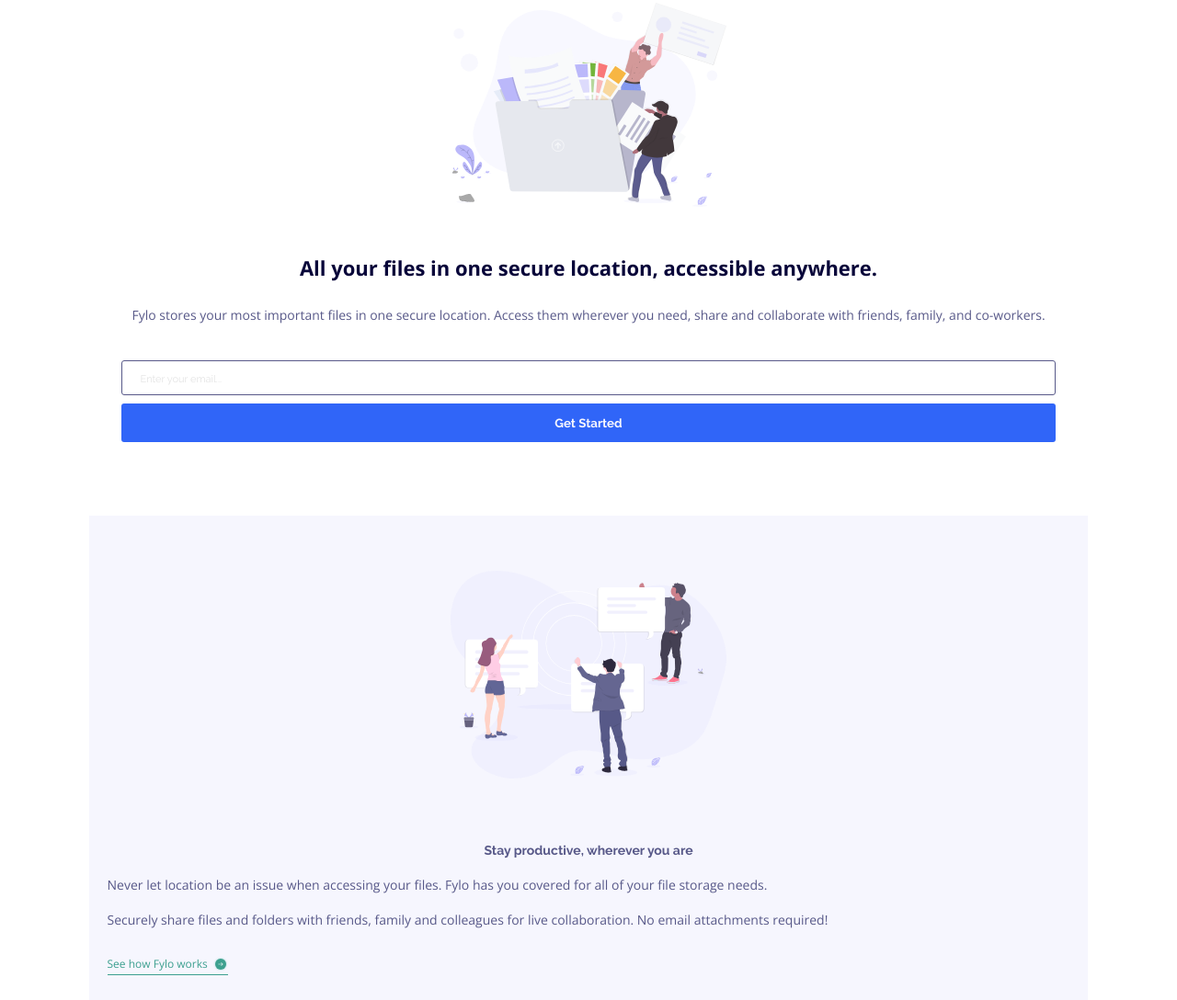
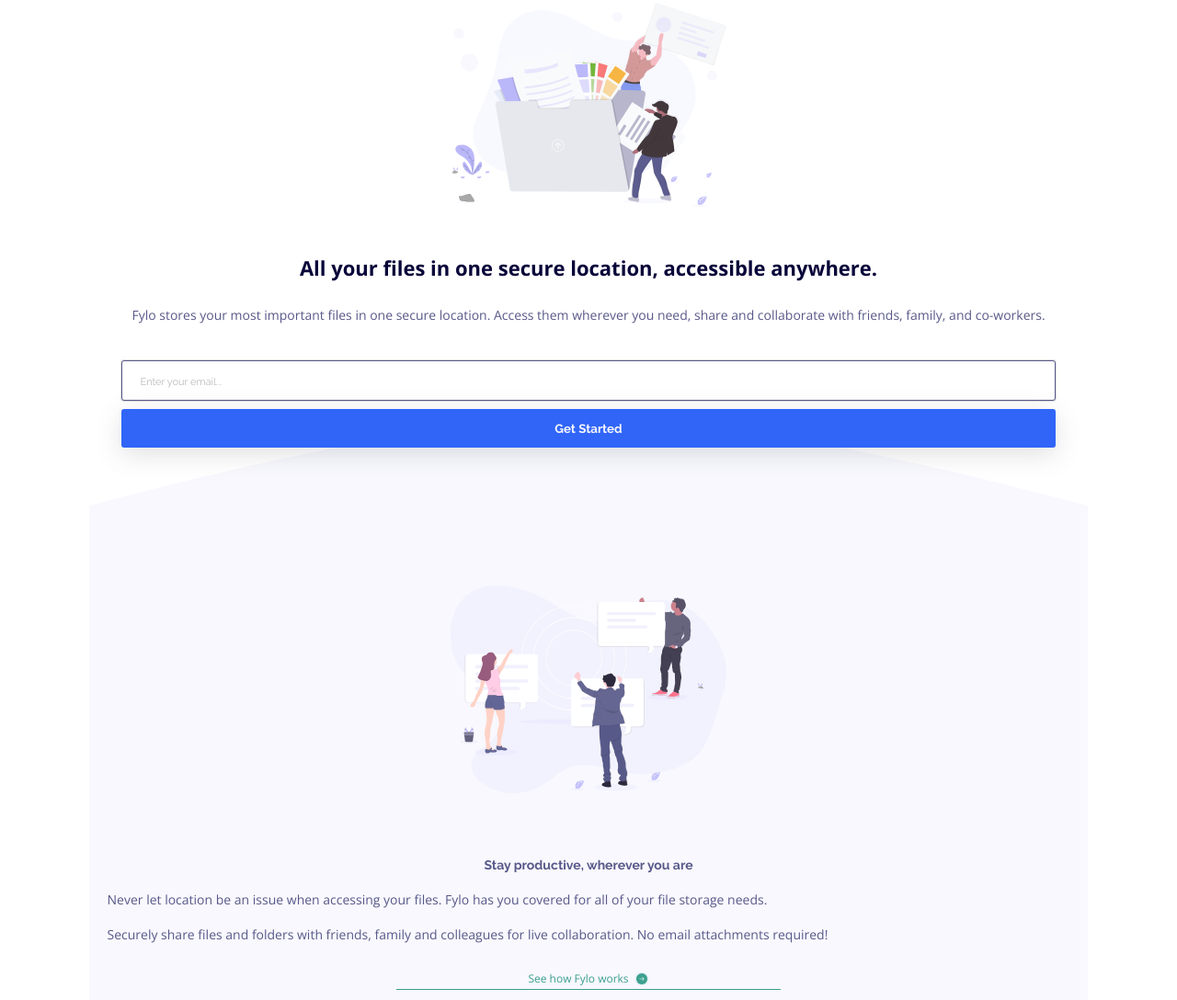
Before and after one commit to Oghenetega16/fylo-landing-page-with-two-column-layout-master, a plain HTML site: page index.html in a window 1280 px wide. Shown: the part 132-1220 px from the top of the page at 92% size. Drawn offline with nearby package versions, Linux system fonts and the light colour scheme.

Commit message:
In Progress

```diff
--- a/style.css
+++ b/style.css
@@ -44,7 +44,7 @@
 li {
     font-size: 12px;
     color: var(--desaturated-blue);
-    font-weight: 400;
+    font-weight: 700;
     font-family: "Raleway", serif;
 }
 
@@ -68,18 +68,27 @@
 .first {
     display: flex;
     flex-direction: column-reverse;
-    margin: 80px 35px;
     gap: 50px;
+    margin-top: 80px;
     text-align: center;
+    background-image: url(./images/bg-curve-mobile.svg);
+    background-repeat: no-repeat;
+    background-size: contain;
+    background-position: center bottom;
 }
 
-.first p {
+.first-text {
+    margin: 0 35px;
+    padding-bottom: 120px;
+}
+
+.first-text p {
     padding: 0 10px;
     color: var(--desaturated-blue);
     margin: 25px 0 40px 0;
 }
 
-h3 {
+.first-text h3 {
     line-height: 1.5em;
     color: var(--very-dark-blue);
     font-size: 22px;
@@ -91,14 +100,13 @@
 .second {
     display: flex;
     flex-direction: column-reverse;
-    margin: 80px 0 0 0;
     gap: 50px;
-    background-color: var(--light-grayish-blue);
+    background-color: hsla(240, 80%, 98%, 0.795);
     padding-bottom: 70px;
 }
 
 .second .illustration {
-    margin-top: 60px;
+    margin-top: 30px;
 }
 
 .second-text  {
@@ -115,11 +123,11 @@
 }
 
 .arrow {
-    display: inline-flex;
-
-    /* justify-content: center; */
+    display: flex;
     align-items: center;
-    margin: 30px 0;
+    justify-content: center;
+    width: 40%;
+    margin: 30px auto;
     gap: 6px;
     border-bottom: 1px solid var(--moderate-cyan);
     padding-bottom: 3px;
@@ -144,6 +152,7 @@
 .testimonial-text p {
     line-height: 1.5em;
     font-size: 10px;
+    font-weight: 400;
 }
 
 .bio {
@@ -216,7 +225,6 @@
     flex-direction: column;
     gap: 30px;
     margin-top: 30px;
-
 }
 
 .item {
@@ -231,6 +239,8 @@
     gap: 20px;
     margin-bottom: 20px;
     color: var(--light-grayish-blue);
+    font-family: "Open Sans", serif;
+    font-weight: 400;
 }
 
 .socials {
@@ -248,7 +258,6 @@
     border: 1px solid white;
     color: #fff;
     border-radius: 50%;
-    background: rgba(0, 0, 0, 0);
     padding: 7.2px;
     margin-bottom: 50px;
 }
@@ -261,16 +270,17 @@
 
 input {
     width: 100%;
-    padding: 10px 20px;
+    padding: 13px 20px;
     border: 1px solid var(--desaturated-blue);
     border-radius: 3px;
     font-family: "Raleway", serif;
     outline: none;
+    box-shadow: rgba(0, 0, 0, 0.02) 0px 1px 3px 0px, rgba(27, 31, 35, 0.15) 0px 0px 0px 1px;
 }
 
 input::placeholder {
     font-family: inherit;
-    opacity: 0.2;
+    opacity: 0.5;
     font-size: 11px;
 }
 
@@ -284,4 +294,5 @@
     font-family: "Raleway", serif;
     border-radius: 3px;
     font-weight: 700;
+    box-shadow: rgba(100, 100, 111, 0.2) 0px 7px 29px 0px;
 }
```
Also changed, not shown: index.html (+0 -1 lines).
